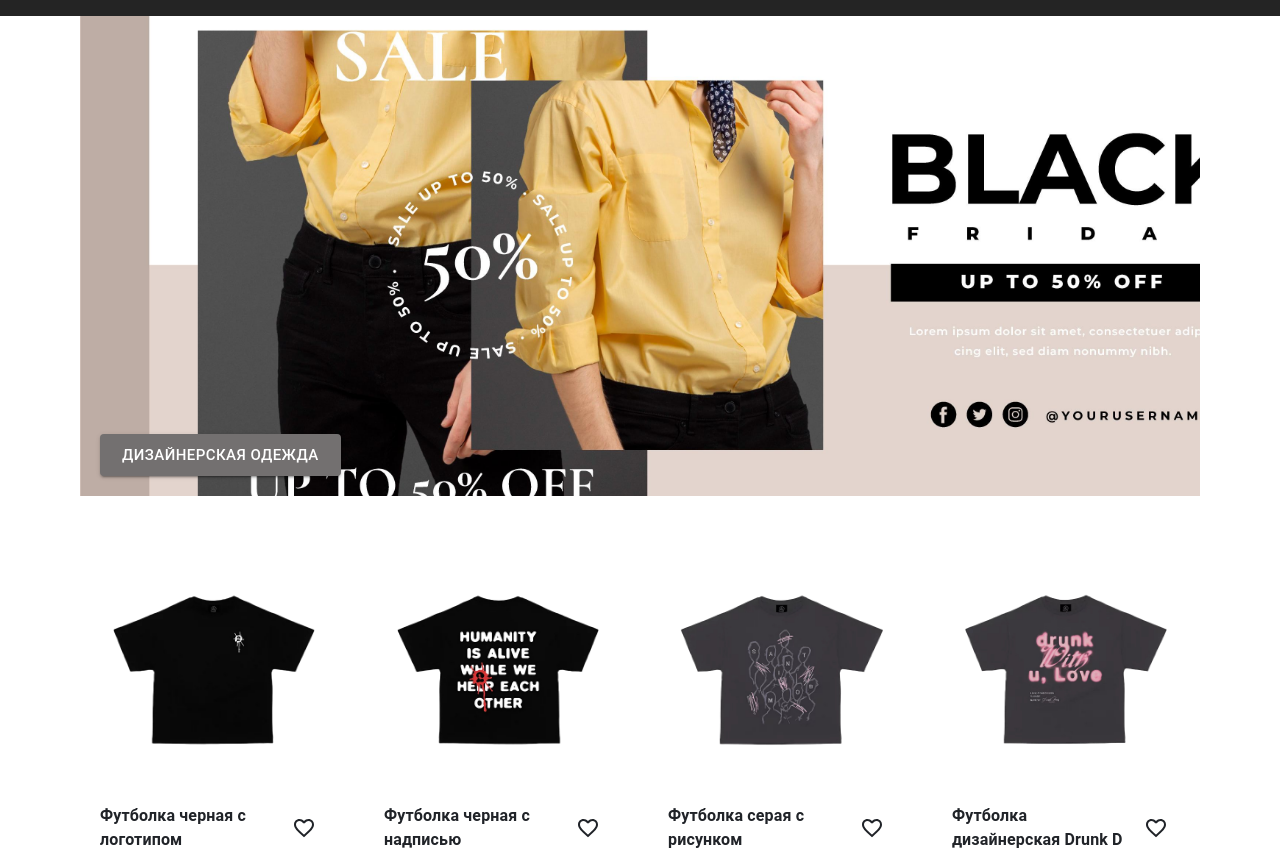
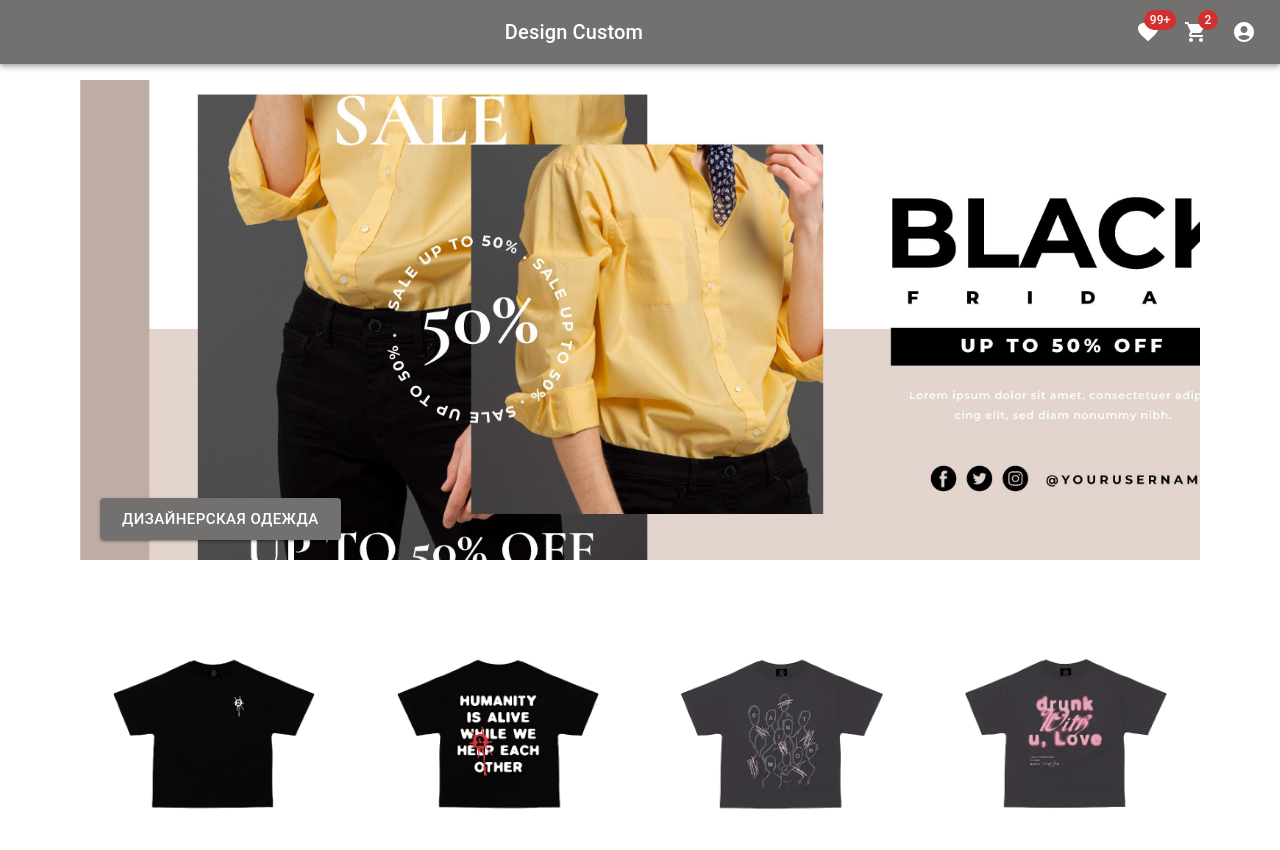
Before and after one commit to AlexMoon26/DesignCustom-client, a React (Vite) app: page / in a window 1280 px wide. Shown: the top 850 px of the page. Built offline with nearby package versions, Linux system fonts and the light colour scheme.

Commit message:
header fix

```diff
--- a/src/layouts/LayoutMain.jsx
+++ b/src/layouts/LayoutMain.jsx
@@ -1,5 +1,5 @@
 import { Outlet } from "react-router-dom";
-// import { Header } from "../components/header/Header";
+import { Header } from "../components/Header";
 import { Footer } from "../components/footer/Footer";
 import { Box } from "@mui/material";
 import { useScreenWidth } from "../hooks/useScreenWidth";
@@ -8,7 +8,7 @@ export const LayoutMain = () => {
   const { isDesktop } = useScreenWidth();
   return (
     <Box minHeight={"100vh"} className="">
-      {/* <Header /> */}
+      <Header />
       <Box className={`${isDesktop && "mt-4"}`}>
         <Outlet />
       </Box>
```
Also changed, not shown: src/components/Header.jsx (renamed from src/components/header/header.jsx).
